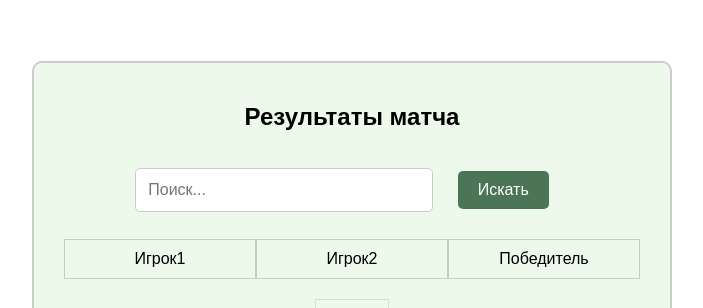
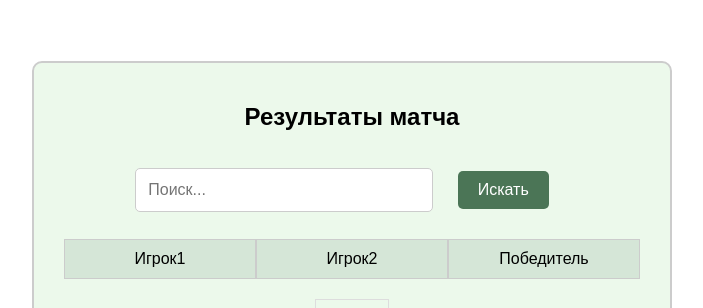
Before and after one commit to Pashosi/TennisMatchScoreboard, a Python web app: template view/templates/matches.html in a window 1280 px wide. Shown: the part 272-580 px from the top of the page, without its empty margins (288-991 px from the left). Run offline with Jinja, Linux system fonts and the light colour scheme; the template is opened without the code that fills it, so the values that code supplies are empty.

Commit message:
fix: выделение первой строки таблицы

```diff
--- a/view/static/css/style.css
+++ b/view/static/css/style.css
@@ -154,3 +154,7 @@ main {
     cursor: pointer;
     transition: background-color 0.3s;
 }
+
+.back-table-row {
+    background-color: #d5e6d7;
+}
--- a/view/templates/matches.html
+++ b/view/templates/matches.html
@@ -32,7 +32,7 @@
             </datalist>
         </form>
         <div class="table">
-            <div class="row">
+            <div class="row back-table-row">
                 <div class="cell">Игрок1</div>
                 <div class="cell">Игрок2</div>
                 <div class="cell">Победитель</div>
```
